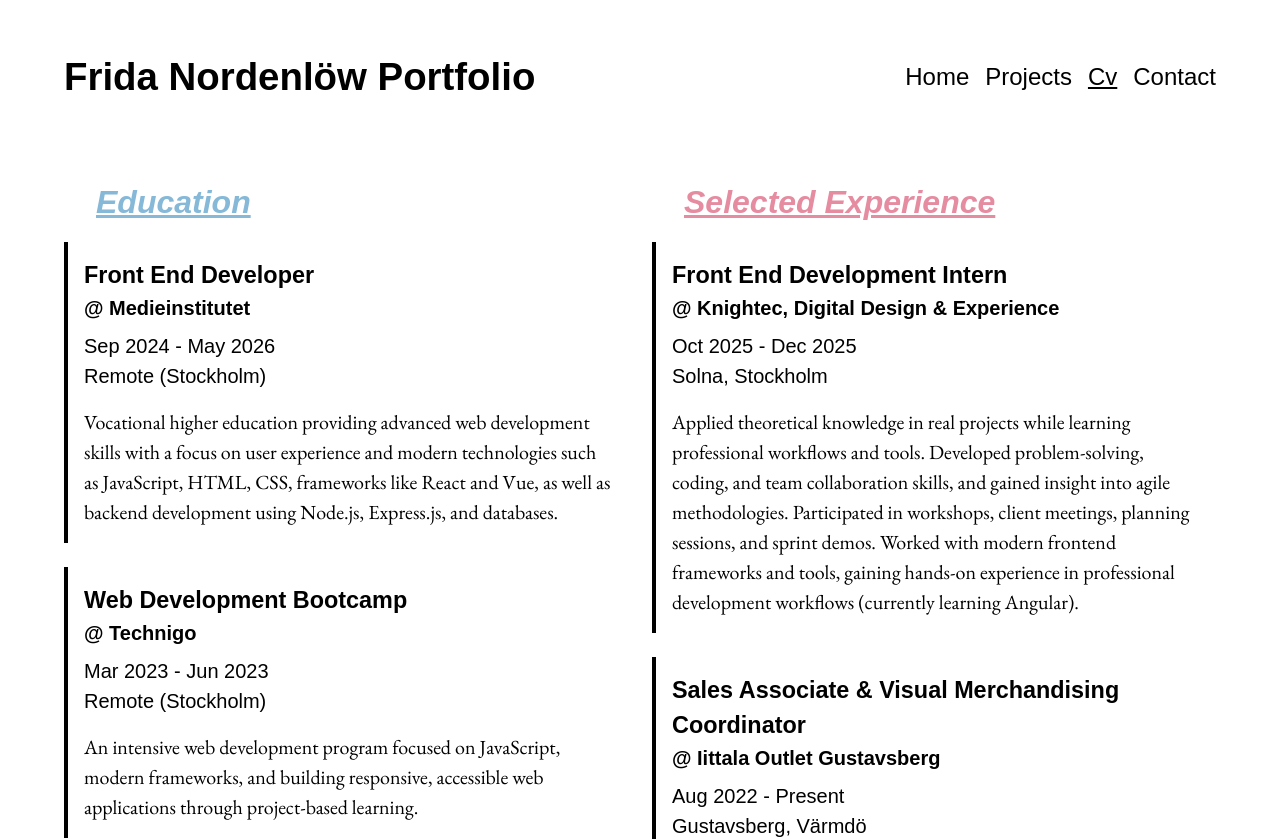
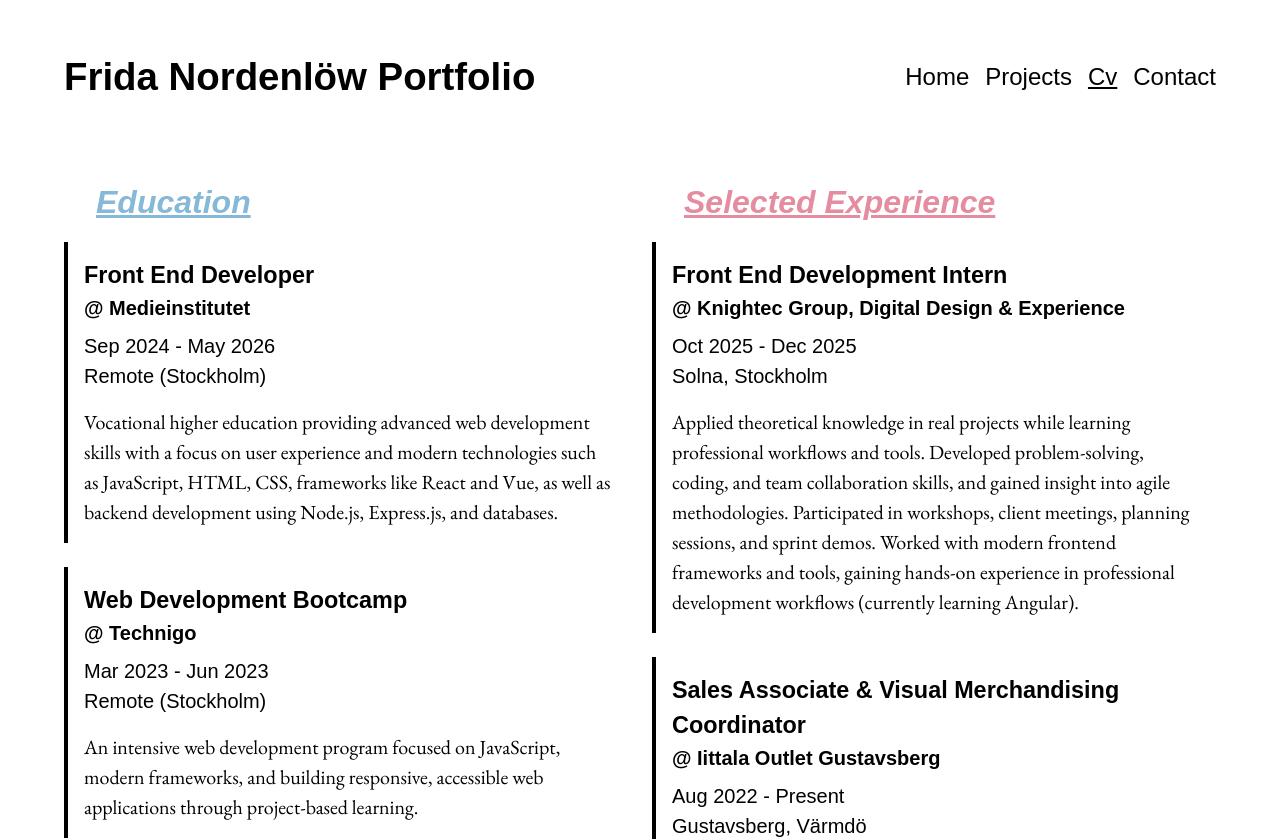
Before and after one commit to fridanordenlow/angular-portfolio, an Angular app: page /cv in a window 1280 px wide. Shown: the top 839 px of the page. Built offline with nearby package versions, Linux system fonts and the light colour scheme; a web font is replaced by a local one.

Commit message:
update job data

```diff
--- a/src/app/data/jobs.data.ts
+++ b/src/app/data/jobs.data.ts
@@ -3,7 +3,7 @@ import { IJob } from '../models/job.model';
 export const jobs: IJob[] = [
   {
     id: 'knightec',
-    company: 'Knightec, Digital Design & Experience',
+    company: 'Knightec Group, Digital Design & Experience',
     position: 'Front End Development Intern',
     startDate: 'Oct 2025',
     endDate: 'Dec 2025',
```
